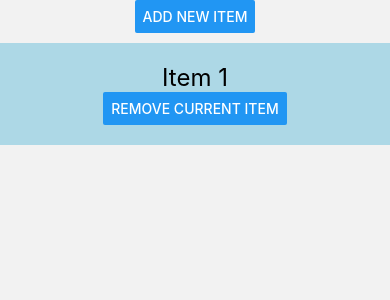
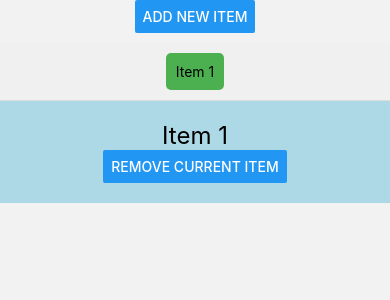
Before and after one commit to DDMX2022/poker-app, a React Native app: screen /circularTab in a window 390 px wide. Both pictures are taken after a click on the button "ADD NEW ITEM". Shown: the top 300 px of the page. Built offline with nearby package versions, Linux system fonts and the light colour scheme.

Commit message:
Added Tab Selector

```diff
--- a/src/screens/CircularTabScreen.tsx
+++ b/src/screens/CircularTabScreen.tsx
@@ -4,6 +4,7 @@ import {
   FlatList,
   StyleSheet,
   Text,
+  TouchableOpacity,
   View,
 } from 'react-native';
 import React, {useEffect, useRef, useState} from 'react';
@@ -12,11 +13,11 @@ import {CircularArrayList} from '../utilities/helper';
 
 const {width} = Dimensions.get('window');
 
-const CircularTabScreen = () => {
+const CircularTabScreen = ({isCyclic = true}) => {
   const [dataList, setDataList] = useState(new CircularArrayList(10));
   const [data, setData] = useState([]);
   const flatListRef = useRef(null);
-
+  const [selectedTabIndex, setSelectedTabIndex] = useState(0);
   useEffect(() => {
     updateFlatListData();
   }, []);
@@ -28,7 +29,7 @@ const CircularTabScreen = () => {
   }, [dataList.count]);
   const updateFlatListData = () => {
     const dataArray = dataList.toArray();
-    if (dataArray.length > 1) {
+    if (dataArray.length > 1 && isCyclic) {
       setData([dataArray[dataArray.length - 1], ...dataArray, dataArray[0]]);
     } else {
       setData(dataArray);
@@ -53,6 +54,52 @@ const CircularTabScreen = () => {
     console?.log(dataList);
     updateFlatListData();
   };
+  const onMomentumScrollEnd = event => {
+    const index = Math.round(event.nativeEvent.contentOffset.x / width);
+    if (isCyclic) {
+      if (index === 0) {
+        flatListRef.current.scrollToIndex({
+          index: data.length - 2,
+          animated: false,
+        });
+      } else if (index === data.length - 1) {
+        flatListRef.current.scrollToIndex({index: 1, animated: false});
+      }
+      const newIndex =
+        index === 0
+          ? data.length - 3
+          : index === data.length - 1
+          ? 0
+          : index - 1;
+      setSelectedTabIndex(newIndex);
+    } else {
+      setSelectedTabIndex(index);
+    }
+  };
+
+  const TabHeader = ({titles, onSelect, selectedTabIndex}) => {
+    return (
+      <View style={styles.tabHeaderContainer}>
+        {titles.map((title, index) => (
+          <TouchableOpacity
+            key={index}
+            style={[
+              styles.tabHeader,
+              selectedTabIndex === index && styles.selectedTabHeader,
+            ]}
+            onPress={() => onSelect(index)}>
+            <Text>{title}</Text>
+          </TouchableOpacity>
+        ))}
+      </View>
+    );
+  };
+
+  const handleSelectTab = index => {
+    setSelectedTabIndex(index);
+    const adjustedIndex = isCyclic && data.length > 1 ? index + 1 : index;
+    flatListRef.current.scrollToIndex({index: adjustedIndex, animated: true});
+  };
 
   const renderItem = ({item, index}) => (
     <View style={styles.itemContainer}>
@@ -68,6 +115,11 @@ const CircularTabScreen = () => {
       <View style={styles.buttonContainer}>
         <Button title="Add New Item" onPress={addNewItem} />
       </View>
+      <TabHeader
+        titles={dataList.toArray().map(item => item)}
+        onSelect={handleSelectTab}
+        selectedTabIndex={selectedTabIndex}
+      />
       <FlatList
         ref={flatListRef}
         data={data}
@@ -77,17 +129,7 @@ const CircularTabScreen = () => {
         pagingEnabled
         showsHorizontalScrollIndicator={false}
         scrollEnabled={dataList.count > 1}
-        onMomentumScrollEnd={event => {
-          const index = Math.round(event.nativeEvent.contentOffset.x / width);
-          if (index === 0) {
-            flatListRef.current.scrollToIndex({
-              index: data.length - 2,
-              animated: false,
-            });
-          } else if (index === data.length - 1) {
-            flatListRef.current.scrollToIndex({index: 1, animated: false});
-          }
-        }}
+        onMomentumScrollEnd={onMomentumScrollEnd}
       />
     </View>
   );
@@ -113,6 +155,26 @@ const styles = StyleSheet.create({
     justifyContent: 'space-around',
     marginBottom: 10,
   },
+  tabHeaderContainer: {
+    flexDirection: 'row',
+    justifyContent: 'space-around',
+    paddingVertical: 10,
+    backgroundColor: '#f0f0f0',
+    borderBottomWidth: 1,
+    borderBottomColor: '#ddd',
+  },
+  tabHeader: {
+    padding: 10,
+    alignItems: 'center',
+    justifyContent: 'center',
+    borderRadius: 5,
+    backgroundColor: '#e0e0e0',
+  },
+  selectedTabHeader: {
+    backgroundColor: '#4CAF50',
+    color: 'white',
+    fontWeight: 'bold',
+  },
 });
 
 export default CircularTabScreen;
```
